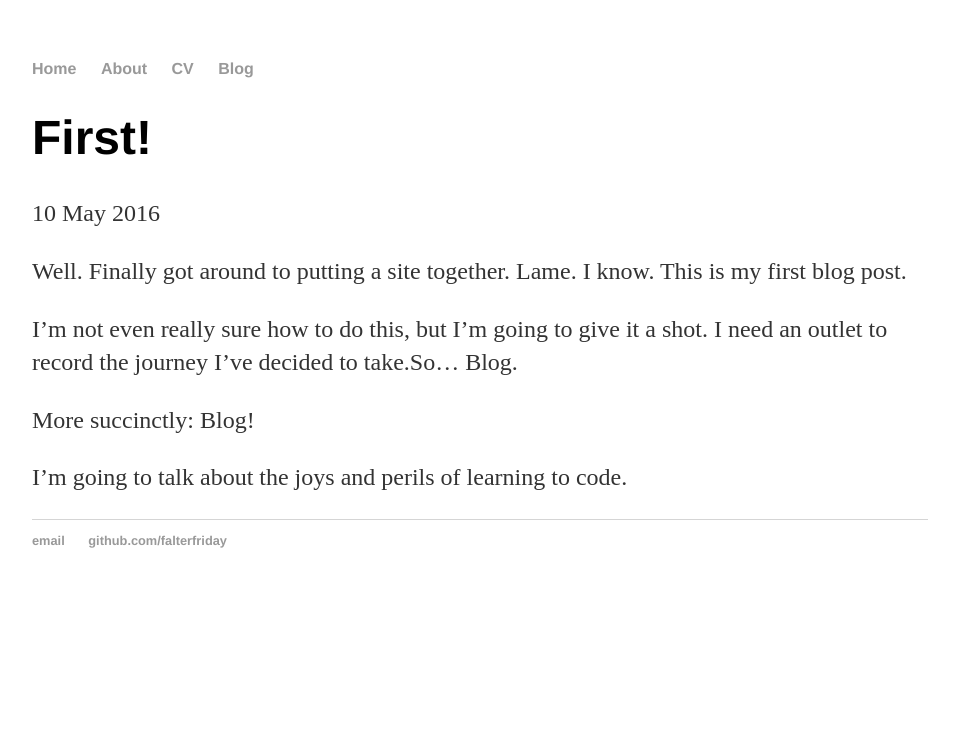
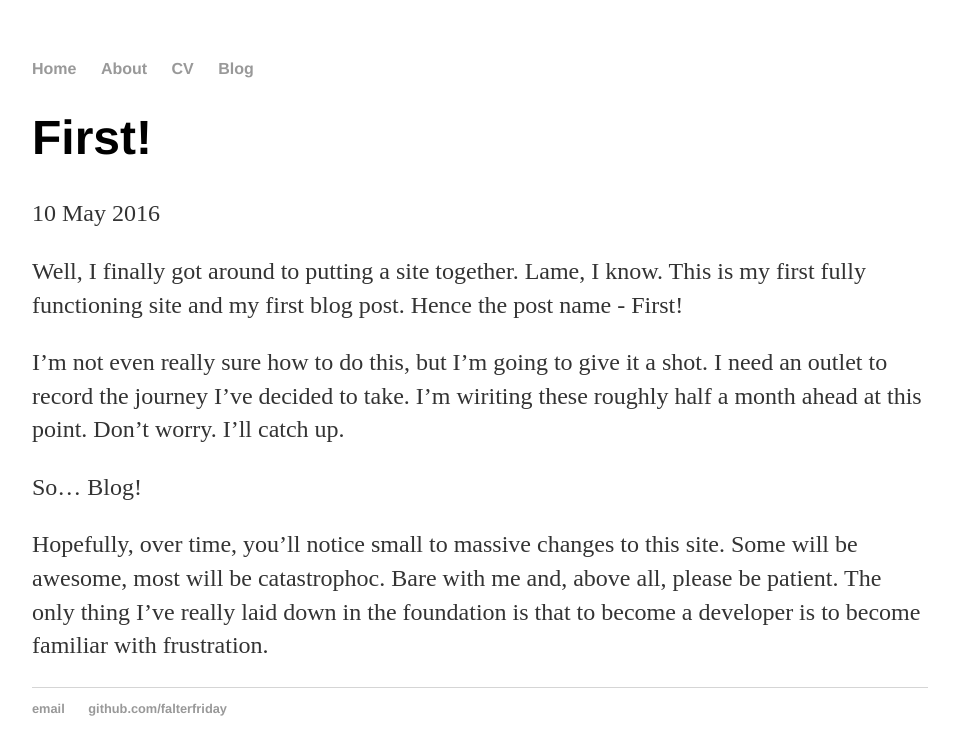
Before and after one commit to falterfriday/blog, a Jekyll site: the page built from _posts/2016-05-10-site-launch.md, in a window 1280 px wide. Shown: the top 755 px of the page, without its empty margins (160-1119 px from the left). Built offline with Jekyll 4.4.1, drawn with Linux system fonts in a browser that asks for light colours.

Commit message:
Update 2016-05-10-site-launch.md

```diff
--- a/_posts/2016-05-10-site-launch.md
+++ b/_posts/2016-05-10-site-launch.md
@@ -4,10 +4,10 @@ title: "First!"
 date: 2016-05-10
 ---
 
-Well. Finally got around to putting a site together. Lame. I know. This is my first blog post.
+Well, I finally got around to putting a site together. Lame, I know. This is my first fully functioning site and my first blog post. Hence the post name - First!
 
-I'm not even really sure how to do this, but I'm going to give it a shot. I need an outlet to record the journey I've decided to take.So... Blog.
+I'm not even really sure how to do this, but I'm going to give it a shot. I need an outlet to record the journey I've decided to take. I'm wiriting these roughly half a month ahead at this point. Don't worry. I'll catch up.
 
-More succinctly: Blog!
+So... Blog!
 
-I'm going to talk about the joys and perils of learning to code.
+Hopefully, over time, you'll notice small to massive changes to this site. Some will be awesome, most will be catastrophoc. Bare with me and, above all, please be patient. The only thing I've really laid down in the foundation is that to become a developer is to become familiar with frustration.
```
